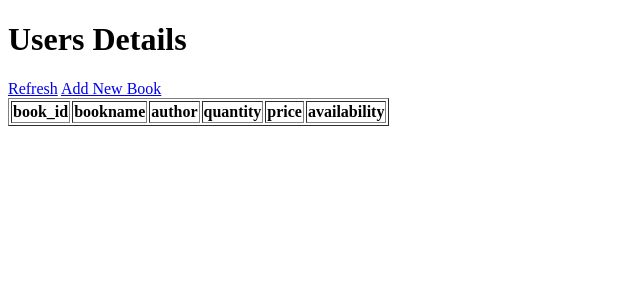
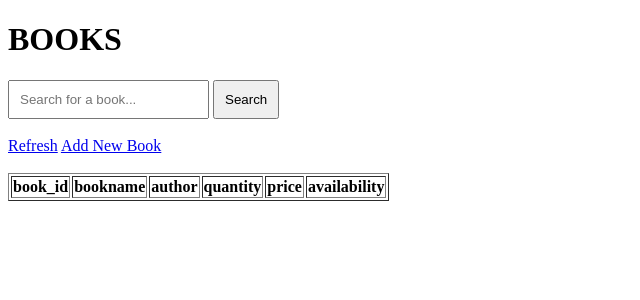
Before and after one commit to srivigna25/project_file, a FastAPI app: page /bookslist in a window 1280 px wide. Shown: the top 300 px of the page, without its empty margins (0-640 px from the left). Run offline with FastAPI, Linux system fonts and the light colour scheme; data that the repository does not hold is empty.

Commit message:
some changes are made

```diff
--- a/templates/books.html
+++ b/templates/books.html
@@ -4,10 +4,20 @@
     <meta charset="UTF-8">
     <meta name="viewport" content="width=device-width, initial-scale=1.0">
     <title>USERS</title>
+    <style>
+        #searchbar{
+            padding: 10px;
+        }
+    </style>
 </head>
 <body>
-    <h1>Users Details</h1>
-    <a href="/">Refresh</a> <a href="/books/new">Add New Book </a>
+    <h1>BOOKS</h1>
+    <form action="/bookslist" method="get">
+        <input id="searchbar" type="text" name="search" placeholder="Search for a book..." required>
+        <button id="searchbar" type="submit">Search</button>
+    </form> <br>
+    <a href="/">Refresh</a> <a href="/books/new">Add New Book </a><br><br>
+
     <table border="1">
         <thead>
             <tr>
@@ -30,6 +40,7 @@
                 <td>${book['availability']}</td>
                 <td>
 
+
                     <a href="/books/edit/${book['book_id']}">Edit</a>
 
                     <form action="/books/delete/${book['book_id']}" method="post" style="display:inline;">
```
Also changed, not shown: templates/books_form.html (+18 -11 lines).
